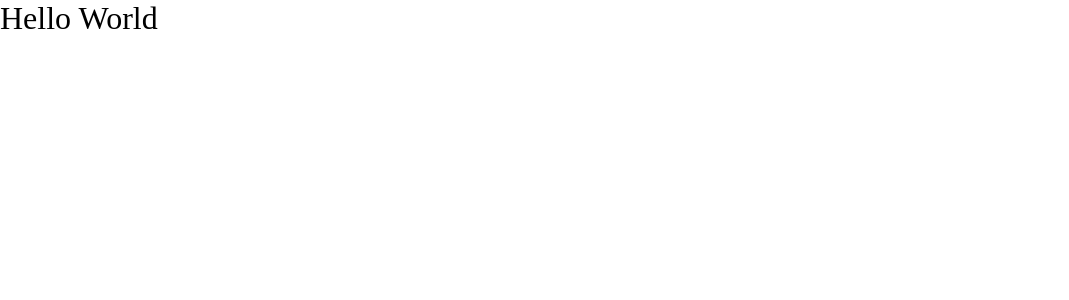
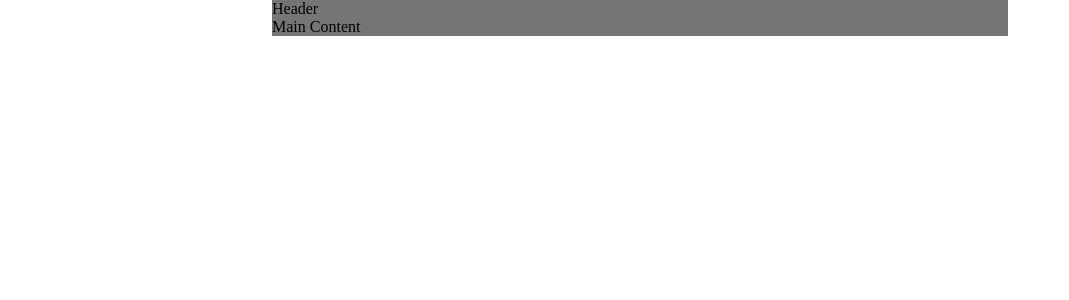
Before and after one commit to GuimaraesJC/dictionary-web-app, a React (Create React App) app: page / in a window 1280 px wide. Shown: the top 300 px of the page, without its empty margins (0-1069 px from the left). Built offline with nearby package versions, Linux system fonts and the light colour scheme.

Commit message:
Creates file structure for main components

```diff
--- a/src/components/App/index.tsx
+++ b/src/components/App/index.tsx
@@ -1,5 +1,15 @@
+import Header from 'components/Header';
+import MainContent from 'components/MainContent';
+
+import * as S from './styles';
+
 function App() {
-  return <h1>Hello World</h1>;
+  return (
+    <S.Wrapper>
+      <Header />
+      <MainContent />
+    </S.Wrapper>
+  );
 }
 
 export default App;
--- /dev/null
+++ b/src/components/App/styles.ts
@@ -0,0 +1,7 @@
+import styled from 'styled-components';
+
+export const Wrapper = styled.div`
+  background-color: ${({ theme }) => theme.colors.gray};
+  max-width: 46rem;
+  margin: 0 auto;
+`;
--- /dev/null
+++ b/src/components/Header/index.tsx
@@ -0,0 +1,7 @@
+import * as S from './styles';
+
+function Header () {
+  return <header>Header</header>;
+}
+
+export default Header;
--- /dev/null
+++ b/src/components/Header/styles.tsx
@@ -0,0 +1,6 @@
+import styled from 'styled-components';
+
+export const Wrapper = styled.header`
+  max-width: 46rem;
+  margin: 0 auto;
+`;
--- /dev/null
+++ b/src/components/MainContent/index.tsx
@@ -0,0 +1,5 @@
+function MainContent() {
+  return <main>Main Content</main>;
+}
+
+export default MainContent;
```
